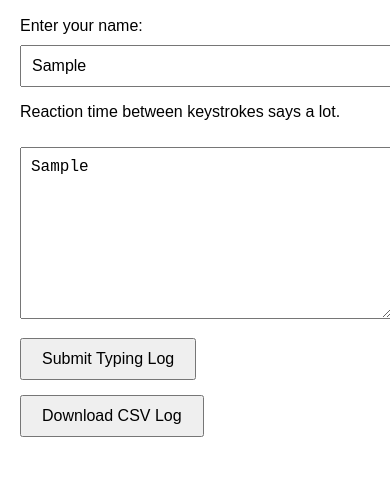
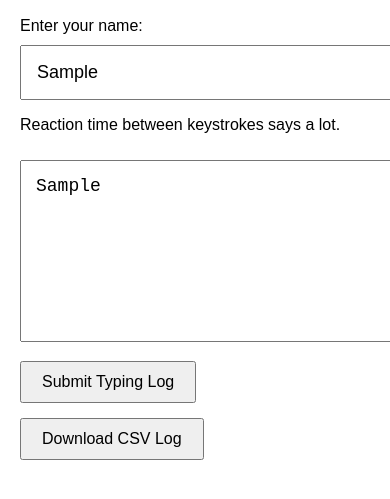
Before and after one commit to Bmittal0901/Fatigue, a website: page public/index.html in a window 390 px wide. Both pictures are taken after typing "Sample", "Sample" into the empty fields and a click on the button "Submit Typing Log". Shown: the part 71-570 px from the top of the page. Drawn offline with Linux system fonts and the light colour scheme; no server answers.

Commit message:
Update index.html

```diff
--- a/public/index.html
+++ b/public/index.html
@@ -22,6 +22,7 @@
     }
     textarea {
       height: 150px;
+      user-select: none;
     }
     button {
       margin-top: 15px;
@@ -32,6 +33,13 @@
       margin-top: 20px;
       font-weight: bold;
     }
+
+    @media (max-width: 600px) {
+      textarea, input[type="text"] {
+        font-size: 18px;
+        padding: 15px;
+      }
+    }
   </style>
 </head>
 <body>
@@ -41,7 +49,14 @@
   <input type="text" id="username" placeholder="e.g. bhavya123"/>
 
   <p id="typingSentence">Loading sentence...</p>
-  <textarea id="typingArea" placeholder="Start typing here..."></textarea><br>
+  <textarea
+    id="typingArea"
+    placeholder="Start typing here..."
+    autocorrect="off"
+    autocomplete="off"
+    autocapitalize="off"
+    spellcheck="false"
+  ></textarea><br>
 
   <button onclick="saveLog()">Submit Typing Log</button>
   <button onclick="downloadCSV()">Download CSV Log</button>
@@ -91,6 +106,23 @@
     let lastKeyTime = performance.now();
     let delays = [];
 
+    // Lock cursor to end
+    function lockCursorToEnd() {
+      const valLen = typingArea.value.length;
+      typingArea.setSelectionRange(valLen, valLen);
+    }
+
+    typingArea.addEventListener("mousedown", (e) => {
+      e.preventDefault();
+      lockCursorToEnd();
+    });
+    typingArea.addEventListener("touchstart", (e) => {
+      e.preventDefault();
+      lockCursorToEnd();
+    });
+    typingArea.addEventListener("keyup", lockCursorToEnd);
+    typingArea.addEventListener("input", lockCursorToEnd);
+
     typingArea.addEventListener("keydown", function (event) {
       if (!startTime) startTime = performance.now();
 
@@ -102,6 +134,34 @@
       lastKeyTime = now;
     });
 
+    // Keyboard layout map
+    const keyboardLayout = {
+      'q':[0,0],'w':[1,0],'e':[2,0],'r':[3,0],'t':[4,0],'y':[5,0],'u':[6,0],'i':[7,0],'o':[8,0],'p':[9,0],
+      'a':[0.5,1],'s':[1.5,1],'d':[2.5,1],'f':[3.5,1],'g':[4.5,1],'h':[5.5,1],'j':[6.5,1],'k':[7.5,1],'l':[8.5,1],
+      'z':[1,2],'x':[2,2],'c':[3,2],'v':[4,2],'b':[5,2],'n':[6,2],'m':[7,2],
+      ' ':[5,3]
+    };
+
+    function getKeyDistance(a, b) {
+      a = a.toLowerCase();
+      b = b.toLowerCase();
+      if (!keyboardLayout[a] || !keyboardLayout[b]) return 1;
+      const [x1, y1] = keyboardLayout[a];
+      const [x2, y2] = keyboardLayout[b];
+      return Math.sqrt((x1 - x2) ** 2 + (y1 - y2) ** 2);
+    }
+
+    function calculateErrorRate(target, typed) {
+      let totalDistance = 0;
+      const maxLength = Math.max(target.length, typed.length);
+      for (let i = 0; i < maxLength; i++) {
+        const targetChar = target[i] || "";
+        const typedChar = typed[i] || "";
+        totalDistance += getKeyDistance(targetChar, typedChar);
+      }
+      return ((totalDistance / maxLength) * 10).toFixed(2); // Scaled %
+    }
+
     function saveLog() {
       const username = document.getElementById("username").value.trim();
       if (!username) {
@@ -112,16 +172,16 @@
       const typedText = typingArea.value.trim();
       const totalTime = (performance.now() - startTime) / 1000;
       const wpm = ((typedText.length / 5) / (totalTime / 60)).toFixed(2);
-      const errors = calculateErrorRate(selectedSentence, typedText);
+      const errorRate = calculateErrorRate(selectedSentence, typedText);
       const kspc = (keystrokes / typedText.length).toFixed(2);
       const avgIKI = (delays.reduce((a, b) => a + b, 0) / delays.length).toFixed(2);
 
       const logData = {
-        username: username,
-        wpm: wpm,
-        errorRate: errors,
-        avgIKI: avgIKI,
-        kspc: kspc,
+        username,
+        wpm,
+        errorRate,
+        avgIKI,
+        kspc,
         backspaces: totalBackspaces,
         timestamp: new Date().toISOString()
       };
@@ -133,22 +193,13 @@
           document.getElementById("statusLabel").innerText = "✅ Log saved successfully!";
           document.getElementById("metricsDisplay").innerHTML = `
             WPM: ${wpm}<br>
-            Error Rate: ${errors}%<br>
+            Error Rate (distance-based): ${errorRate}%<br>
             Average IKI: ${avgIKI} ms<br>
             KSPC: ${kspc}<br>
-            Error Corrections (Backspaces): ${totalBackspaces}
+            Backspaces: ${totalBackspaces}
           `;
         }
       });
-    }
-
-    function calculateErrorRate(target, typed) {
-      let errors = 0;
-      const len = Math.max(target.length, typed.length);
-      for (let i = 0; i < len; i++) {
-        if (target[i] !== typed[i]) errors++;
-      }
-      return ((errors / len) * 100).toFixed(2);
     }
 
     function downloadCSV() {
@@ -162,7 +213,6 @@
         }
 
         const rows = [["Username", "WPM", "Error Rate (%)", "Avg IKI (ms)", "KSPC", "Backspaces", "Timestamp"]];
-
         Object.values(logs).forEach(log => {
           rows.push([
             log.username || "",
```
